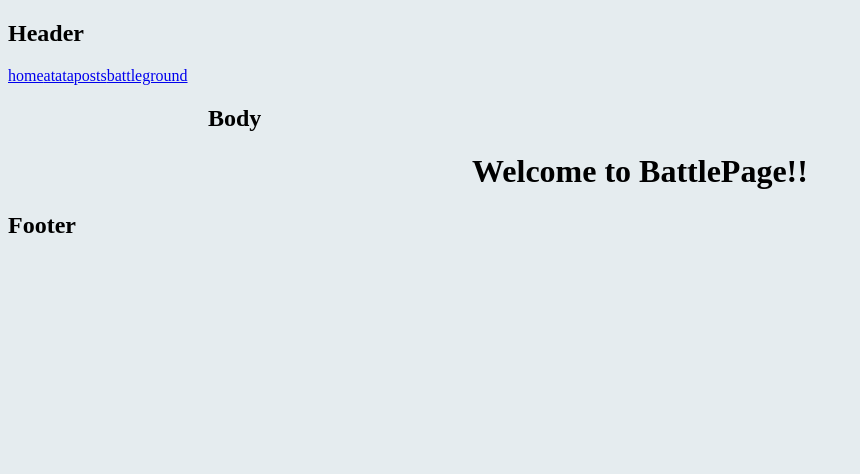
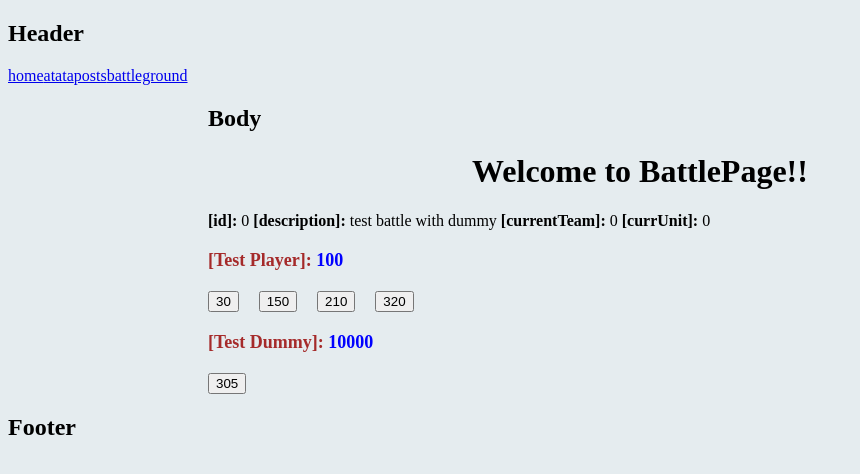
Before and after one commit to Opelvectra/hello.angular2, an Angular app: page /battle in a window 1280 px wide. Shown: the top 474 px of the page, without its empty margins (0-860 px from the left). Built offline with nearby package versions, Linux system fonts and the light colour scheme.

Commit message:
Implemented ActionPerformer basicfunctionality

```diff
--- a/src/app/app.module.ts
+++ b/src/app/app.module.ts
@@ -13,6 +13,8 @@ import { PostsPage } from './components/posts/PostsPage';
 import { BattlePage } from './components/battle/BattlePage';
 import { DataBaseFactory } from './components/battle/battleground/DataBase';
 import { ApiService } from './components/battle/battleground/ApiService';
+import { DaoLayerService } from './components/battle/battleground/DaoLayerService';
+import { ActionPerformer } from './components/battle/battleground/core/ActionPerformer';
 
 @NgModule({
   declarations: [
@@ -44,7 +46,9 @@ import { ApiService } from './components/battle/battleground/ApiService';
   ],
   providers: [
     DataBaseFactory,
-    ApiService
+    DaoLayerService,
+    ApiService,
+    ActionPerformer
   ],
   bootstrap: [AppComponent]
 })
--- /dev/null
+++ b/src/app/components/battle/BattlePage.css
@@ -0,0 +1,32 @@
+.battleground-info-label {
+  font-size: 16px;
+  font-weight: bold;
+}
+
+.battleground-info-value {
+  font-size: 16px;
+}
+
+.unit-name {
+  font-size: 18px;
+  color: brown;
+  font-weight: bold;
+}
+
+.unit-attribute-value {
+  font-size: 18px;
+  color: blue;
+  font-weight: bold;
+}
+
+.skill-panel {
+  margin: 20px 0;
+}
+
+.skill-bttn {
+  margin-right: 20px;
+}
+
+.battle-unit-container {
+  margin: 20px 0;
+}
--- a/src/app/components/battle/BattlePage.html
+++ b/src/app/components/battle/BattlePage.html
@@ -4,4 +4,27 @@
       Welcome to {{title}}!
     </h1>
   </div>
+  <div>
+    <div>
+      <span class="battleground-info-label">[id]: </span>
+      <span class="battleground-info-value">{{battlegroundState.id}} </span>
+      <span class="battleground-info-label">[description]: </span>
+      <span class="battleground-info-value">{{battlegroundState.description}} </span>
+      <span class="battleground-info-label">[currentTeam]: </span>
+      <span class="battleground-info-value">{{battlegroundState.currentTeam}} </span>
+      <span class="battleground-info-label">[currUnit]: </span>
+      <span class="battleground-info-value">{{battlegroundState.currUnit}} </span>
+    </div>
+    <div *ngFor="let battleUnit of battlegroundState.battleUnits" class="battle-unit-container">
+      <span class="unit-name">[{{battleUnit.name}}]: </span>
+      <span class="unit-attribute-value">{{battleUnit.testValue}}</span>
+      <div class="skill-panel">
+        <button *ngFor="let unitSkill of battleUnit.skills; let i = index" class="skill-bttn"
+          (click)="performSkill(i)">
+          {{unitSkill}}
+        </button>
+      </div>
+    </div>
+    <div></div>
+  </div>
 </general-page>
--- a/src/app/components/battle/BattlePage.ts
+++ b/src/app/components/battle/BattlePage.ts
@@ -1,14 +1,23 @@
-import {Component} from '@angular/core';
+import { Component } from '@angular/core';
 import { ApiService } from './battleground/ApiService';
 
 @Component({
   selector: 'battle-page',
-  templateUrl: './BattlePage.html'
+  templateUrl: './BattlePage.html',
+  styleUrls: ['./BattlePage.css']
 })
 
 export class BattlePage {
+  battleId = 0;// this will be removed after authorization is done!
   title = 'BattlePage!';
+  battlegroundState: any = {};
   constructor(private apiService: ApiService){
-
+    this.battlegroundState = apiService.getBattlegroundState(this.battleId);
+  }
+  performSkill(skillIndex){
+    let result = this.apiService.performAction(this.battleId,
+        this.battlegroundState.currentTeam,
+        this.battlegroundState.currUnit, skillIndex);
+    this.battlegroundState = result.newBattlegroundState;
   }
 }
--- a/src/app/components/battle/battleground/ApiService.ts
+++ b/src/app/components/battle/battleground/ApiService.ts
@@ -1,9 +1,27 @@
 import { Injectable } from '@angular/core';
-import { DataBaseFactory } from './DataBase';
+import { DaoLayerService } from './DaoLayerService';
+import { ActionPerformer } from './core/ActionPerformer';
 
 @Injectable()
 export class ApiService{
-  constructor(dataBaseFactory: DataBaseFactory){
-    console.log(dataBaseFactory.getBattlegrounds());
+  constructor(private daoLayerService: DaoLayerService,
+              private actionPerformer: ActionPerformer){}
+
+  getBattlegroundState(battleId){
+    return this.daoLayerService.getBattleground(battleId);
   }
+
+  performAction(battleId, teamId, unitId, skillIndex){
+    let result = this.actionPerformer.performAction({
+      battlegroundState:  this.getBattlegroundState(battleId),
+      action: {
+        teamId, unitId, skillIndex
+      }
+    });
+    this.daoLayerService.saveBattleground(result.battlegroundState);
+    return {
+      newBattlegroundState: result.battlegroundState
+    };
+  }
+
 }
--- /dev/null
+++ b/src/app/components/battle/battleground/DaoLayerService.ts
@@ -0,0 +1,19 @@
+import { Injectable } from '@angular/core';
+import { DataBaseFactory } from './DataBase';
+
+@Injectable()
+export class DaoLayerService{
+  constructor(private dataBaseFactory: DataBaseFactory){}
+
+  getBattleground(battleId){
+    return (this.dataBaseFactory.getBattlegrounds() || []).find(el => el.id === battleId);
+  }
+
+  saveBattleground(battlegroundState){
+    let battlegrounds = this.dataBaseFactory.getBattlegrounds(),
+        indexOfBattleground = battlegrounds.reduce((prev, curr, index) => battlegroundState.id === curr.id ? index : prev, -1);
+        /* or battlegrounds.findIndex(el => el.id === battlegroundState.id); */
+    battlegrounds[indexOfBattleground] = Object.assign({}, battlegroundState);
+  }
+
+}
--- a/src/app/components/battle/battleground/DataBase.ts
+++ b/src/app/components/battle/battleground/DataBase.ts
@@ -5,10 +5,11 @@ export class DataBaseFactory{
   private battlegrounds;
   private skills;
   constructor(){
-    this.battlegrounds = [{
+    this.battlegrounds = [{}, {}, {
       id: 0,
       description: 'test battle with dummy',
       currentTeam: 0,
+      currUnit: 0,
       battleUnits: [{
         id: 0,
         name: 'Test Player',
--- /dev/null
+++ b/src/app/components/battle/battleground/core/ActionPerformer.ts
@@ -0,0 +1,14 @@
+import { Injectable } from '@angular/core';
+
+@Injectable()
+export class ActionPerformer{
+  constructor(){}
+
+  performAction(options){
+    console.log(options);
+    return {
+      battlegroundState: Object.assign({}, options.battlegroundState, {description: options.battlegroundState.description + '!'})
+    };
+  }
+
+}
```
